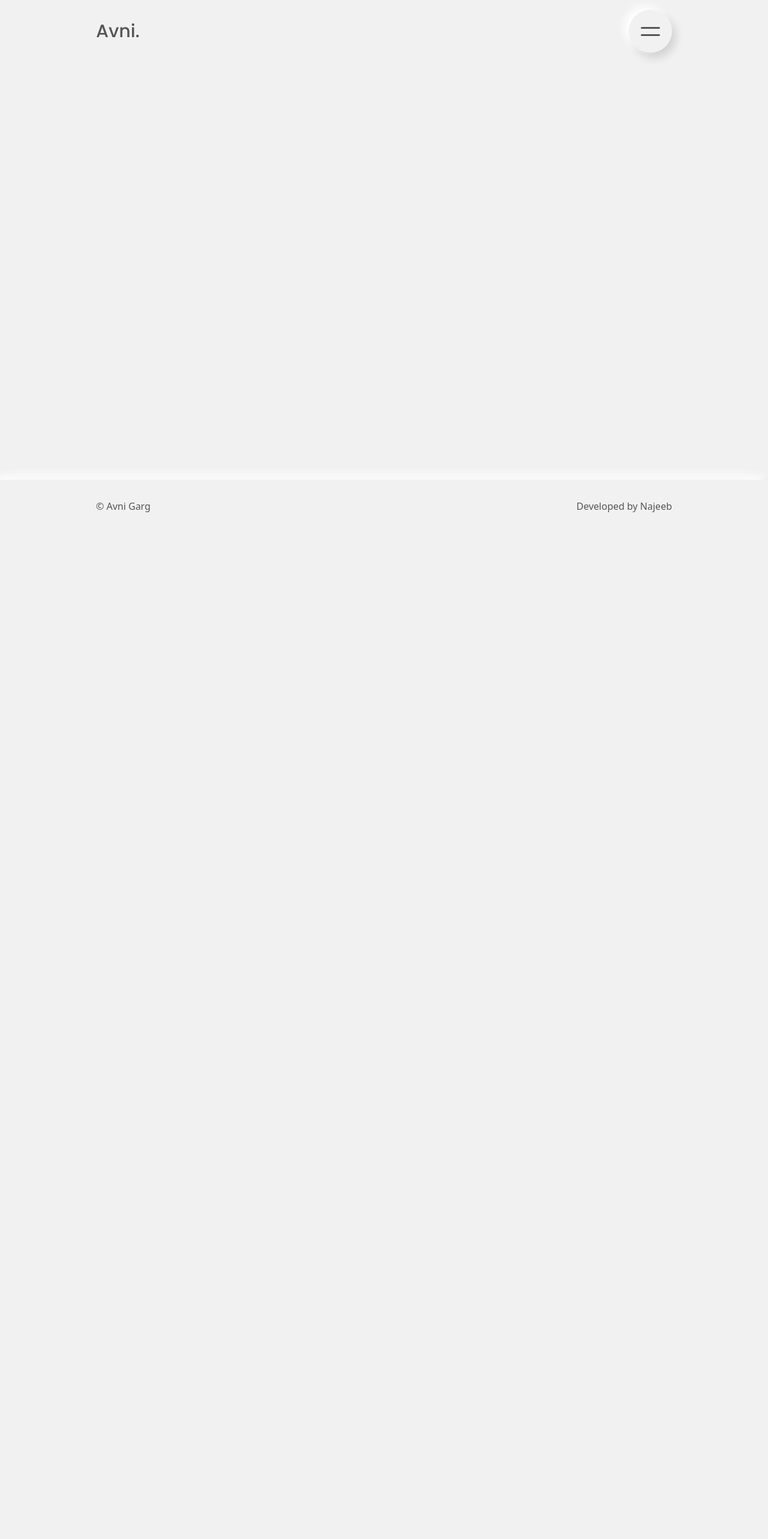
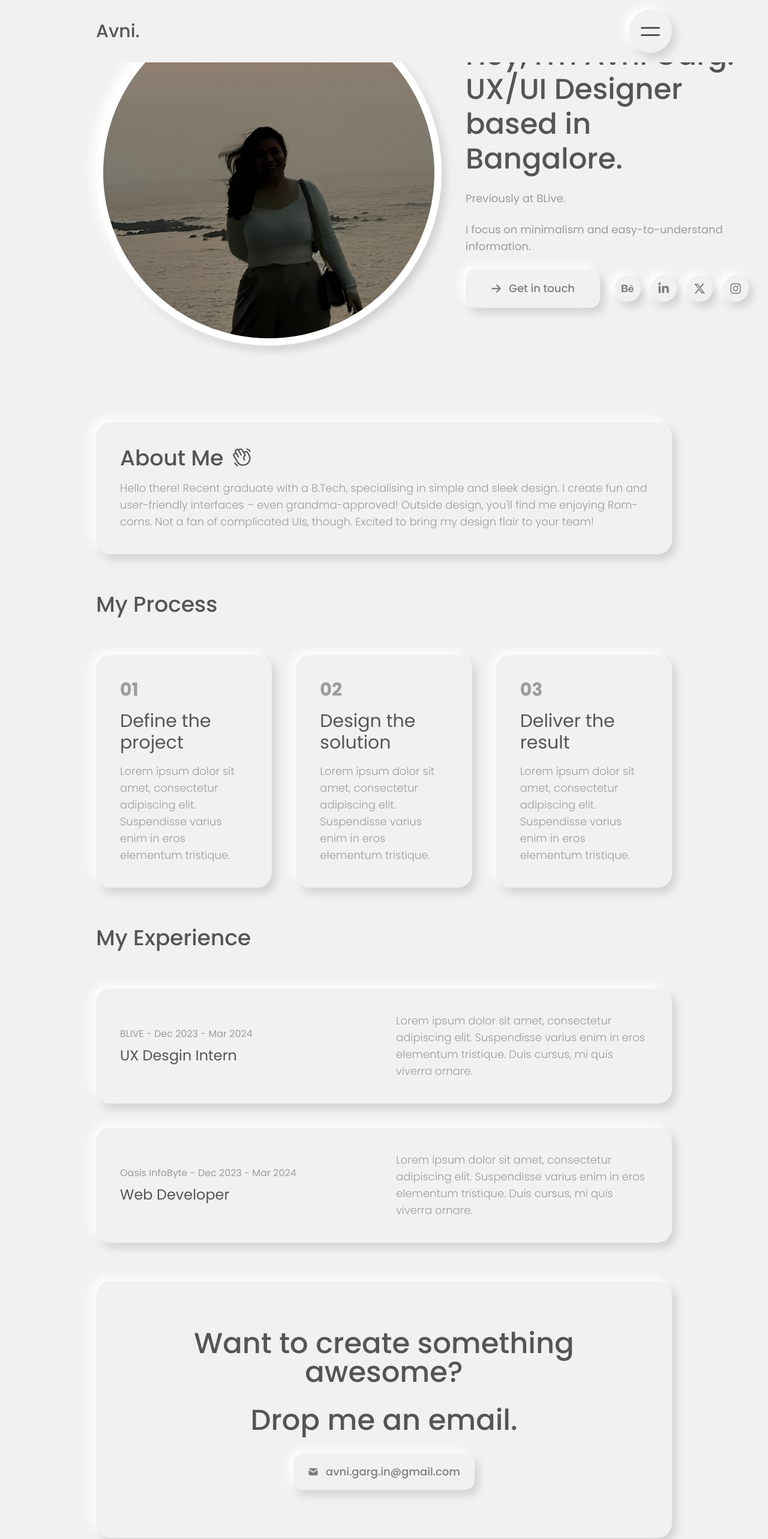
Before and after one commit to maliknajeeb113/Designer-Portfolio, a React (Vite) app: page /about in a window 1280 px wide. Shown: the top 2566 px of the page at 60% size. Before the commit the page ends 888 px from the top, so only its background shows below. Built offline with nearby package versions, Linux system fonts and the light colour scheme.

Commit message:
init: about page add: section for experience

```diff
--- a/src/components/About.jsx
+++ b/src/components/About.jsx
@@ -1,8 +1,211 @@
+import hero from "../assets/hero.jpeg";
+import brandshark_hero from "../assets/Brandshark_title.png";
+import { PiHandWaving, PiDeviceMobileLight, PiNotebook } from "react-icons/pi";
+import { BsLaptop } from "react-icons/bs";
+import { TbMailFilled } from "react-icons/tb";
+
+
+
+import {
+  FaArrowRight,
+  FaBehance,
+  FaLinkedinIn,
+  FaXTwitter,
+  FaInstagram,
+} from "react-icons/fa6";
+import { Link } from "react-router-dom";
+
+
 const About = () => {
-    return (
-        <div className="flex w-screen h-screen items-center justify-center">
+  return (
+    <div
+      className="bg-primary w-screen top-[120px] flex flex-col justify-center font-poppins items-center px-6 md:px-[10rem] mx-auto"
+      id="About"
+    >
+      {/* hero section */}
+      <div
+        className="container flex flex-col md:flex-row gap-10 items-center justify-between"
+        id="hero"
+      >
+        <div id="hero-img" className="flex items-center justify-center">
+          <img
+            src={hero}
+            alt=""
+            className=" border-white border-8 md:border-[12px] rounded-full shadow-neu lg:max-w-xl object-cover"
+          />
+        </div>
+        <div className="flex flex-col gap-6" id="hero-left">
+          <div className=" flex flex-col gap-6">
+            <h1
+              className="!leading-[1.2] text-3xl md:text-5xl font-medium "
+              font-medium
+            >
+              Hey, I'm Avni Garg. <br /> UX/UI Designer based in Bangalore.
+            </h1>
+            <span className="text-[rgb(156,156,156)]  md:text-lg ">Previously at BLive.</span>
+            <span className="text-[rgb(156,156,156)]  md:text-lg ">
+              I focus on minimalism and easy-to-understand information.
+            </span>
+          </div>
+          <div className="flex flex-col md:flex-row justify-start gap-6 text-[rgb(126,126,126)]">
+            <button
+              className="flex justify-center rounded-2xl active:shadow-neu-i items-center shadow-neu w-56 font-medium text-lg h-16 gap-3 cursor-pointer hover:scale-[1.02] duration-500"
+              id="get-in-touch"
+            >
+              <FaArrowRight />
+              <span>Get in touch</span>
+            </button>
+            <div id="hero-icons" className="flex flex-row gap-4 items-center ">
+              <Link to={"https://www.behance.net/avniigarg"} target="_blank">
+                <button className="shadow-neu p-3 hover:scale-105 duration-500 rounded-full active:shadow-neu-i">
+                  <FaBehance className="w-5 h-5 font-semibold " />
+                </button>
+              </Link>
+              <Link
+                to={"https://www.linkedin.com/in/garg-avni/"}
+                target="_blank"
+              >
+                <button className="shadow-neu p-3 hover:scale-105 duration-500 rounded-full active:shadow-neu-i">
+                  <FaLinkedinIn className="w-5 h-5" />
+                </button>
+              </Link>
+              <Link to={"https://twitter.com/avniigarg"} target="_blank">
+                <button className="shadow-neu p-3 hover:scale-105 duration-500 rounded-full active:shadow-neu-i">
+                  <FaXTwitter className="w-5 h-5" />
+                </button>
+              </Link>
+              <Link
+                to={"https://www.instagram.com/avnigarg.ux/"}
+                target="_blank"
+              >
+                <button className="shadow-neu p-3 hover:scale-105 duration-500 rounded-full active:shadow-neu-i">
+                  <FaInstagram className="w-5 h-5" />
+                </button>
+              </Link>
+            </div>
+          </div>
+        </div>
+      </div>
+      {/* hero section end */}
+
+      {/* about section */}
+      <div className="container flex flex-col md:flex-row mt-32 justify-between md:items-end gap-8">
+        <div className="shadow-neu rounded-3xl p-10 ">
+          <div className="text-4xl font-medium flex gap-3">
+            About Me
+            <span>
+              <PiHandWaving />
+            </span>
+          </div>
+          <div className="text-[rgb(156,156,156)]  md:text-lg font-thin pt-4">
+            Hello there! Recent graduate with a B.Tech, specialising in simple
+            and sleek design. I create fun and user-friendly interfaces – even
+            grandma-approved! Outside design, you'll find me enjoying Rom-coms.
+            Not a fan of complicated UIs, though. Excited to bring my design
+            flair to your team!
+          </div>
+        </div>
+
+        {/* <button
+          className="flex justify-center rounded-2xl active:shadow-neu-i items-center shadow-neu w-56 font-medium text-lg h-16 gap-3 cursor-pointer hover:scale-[1.02] duration-500 text-[rgb(126,126,126)]"
+          id="get-in-touch"
+        >
+          <FaArrowRight />
+          <span>More about me</span>
+        </button> */}
+      </div>
+      {/* about section end */}
+
+      {/* my Process */}
+      <div className="container flex flex-col my-16">
+        <h1 className="text-4xl font-medium pb-16">My Process</h1>
+
+        <div className="flex flex-col lg:flex-row gap-10" id="cards">
+
+          <div className="shadow-neu flex flex-col p-10 rounded-3xl justify-between lg:w-1/3 gap-4">
+            <h1 className="font-extrabold text-3xl text-[rgb(156,156,156)]">01</h1>
+            <div className="text-3xl ">Define the project</div>
+            <div className="text-[rgb(156,156,156)]  md:text-lg font-thin">
+            Lorem ipsum dolor sit amet, consectetur adipiscing elit. Suspendisse varius enim in eros elementum tristique.
+            </div>
+          </div>
+          <div className="shadow-neu flex flex-col p-10 rounded-3xl justify-between lg:w-1/3 gap-4">
+            <h1 className="font-extrabold text-3xl text-[rgb(156,156,156)]">02</h1>
+            <div className="text-3xl ">Design the solution</div>
+            <div className="text-[rgb(156,156,156)]  md:text-lg font-thin">
+            Lorem ipsum dolor sit amet, consectetur adipiscing elit. Suspendisse varius enim in eros elementum tristique.
+            </div>
+          </div>
+          <div className="shadow-neu flex flex-col p-10 rounded-3xl justify-between lg:w-1/3 gap-4">
+            <h1 className="font-extrabold text-3xl text-[rgb(156,156,156)]">03</h1>
+            <div className="text-3xl ">Deliver the result</div>
+            <div className="text-[rgb(156,156,156)]  md:text-lg font-thin">
+            Lorem ipsum dolor sit amet, consectetur adipiscing elit. Suspendisse varius enim in eros elementum tristique.
+            </div>
+          </div>
+
+
+        </div>
+      </div>
+      {/* my services end */}
+
+      {/* My experience */}
+      <div className="container flex flex-col ">
+      <h1 className="text-4xl font-medium pb-16">My Experience</h1>
+      <div className="flex flex-col gap-10" id="cards">
+          <div className="shadow-neu flex flex-col lg:flex-row gap-10 p-10 rounded-3xl justify-between items-center">
+
+
+            <div id='left' className="flex flex-col w-1/2 gap-2">
+                <div className="text-[rgb(156,156,156)]">BLIVE - Dec 2023 - Mar 2024</div>
+                <div className="text-2xl">UX Desgin Intern</div>
+            </div>
+
+            <div className="text-[rgb(156,156,156)]  md:text-lg font-thin w-1/2">
+            Lorem ipsum dolor sit amet, consectetur adipiscing elit. Suspendisse varius enim in eros elementum tristique. Duis cursus, mi quis viverra ornare.
+            </div>
+
+          </div>
+
+          <div className="shadow-neu flex flex-col lg:flex-row gap-10 p-10 rounded-3xl justify-between items-center">
+
+
+            <div id='left' className="flex flex-col w-1/2 gap-2">
+                <div className="text-[rgb(156,156,156)]">Oasis InfoByte - Dec 2023 - Mar 2024</div>
+                <div className="text-2xl">Web Developer</div>
+            </div>
+
+            <div className="text-[rgb(156,156,156)]  md:text-lg font-thin w-1/2">
+            Lorem ipsum dolor sit amet, consectetur adipiscing elit. Suspendisse varius enim in eros elementum tristique. Duis cursus, mi quis viverra ornare.
+            </div>
+
+          </div>
+        </div>
+      </div>
+
+
+      {/* Contact me */}
+
+      <div
+        id="contact"
+        className="container text-2xl md:text-5xl flex flex-col mb-10 md:my-16 shadow-neu rounded-3xl items-center justify-center text-center py-10 md:py-20 px-8 gap-8 font-medium"
+      >
+        <h1>Want to create something awesome? </h1>
+        <h1>Drop me an email.</h1>
+        <Link to={"mailto:avni.garg.in@gmail.com"}>
+        <button
+          className="flex justify-center rounded-2xl active:shadow-neu-i items-center shadow-neu font-medium text-sm md:text-lg gap-3 cursor-pointer hover:scale-[1.02] duration-500 text-[rgb(126,126,126)] py-4 px-6"
+          id="get-in-touch"
+        >
+          <TbMailFilled />
+          <span>avni.garg.in@gmail.com</span>
+        </button>
+        </Link>
+      </div>
+
+      {/* contact me */}
     </div>
-    )
-}
+  );
+};
 
-export default About
+export default About;
--- a/src/components/Body.jsx
+++ b/src/components/Body.jsx
@@ -3,6 +3,7 @@ import brandshark_hero from "../assets/Brandshark_title.png";
 import { PiHandWaving, PiDeviceMobileLight, PiNotebook } from "react-icons/pi";
 import { BsLaptop } from "react-icons/bs";
 import { TbMailFilled } from "react-icons/tb";
+
 
 
 import {
@@ -157,7 +158,7 @@ const Body = () => {
 
       {/* projects start*/}
       <div className="container flex flex-col my-16 gap-10">
-        <h1 className="text-4xl font-medium">My Portfolio</h1>
+        <h1 className="text-4xl font-medium">My Work</h1>
 
         {/* project 1 */}
 
```
